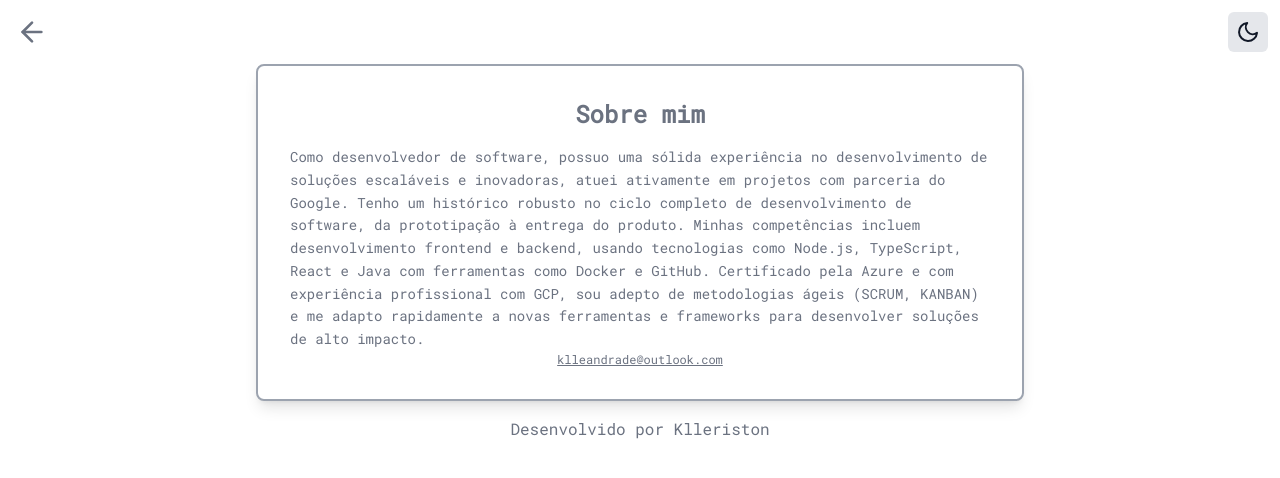
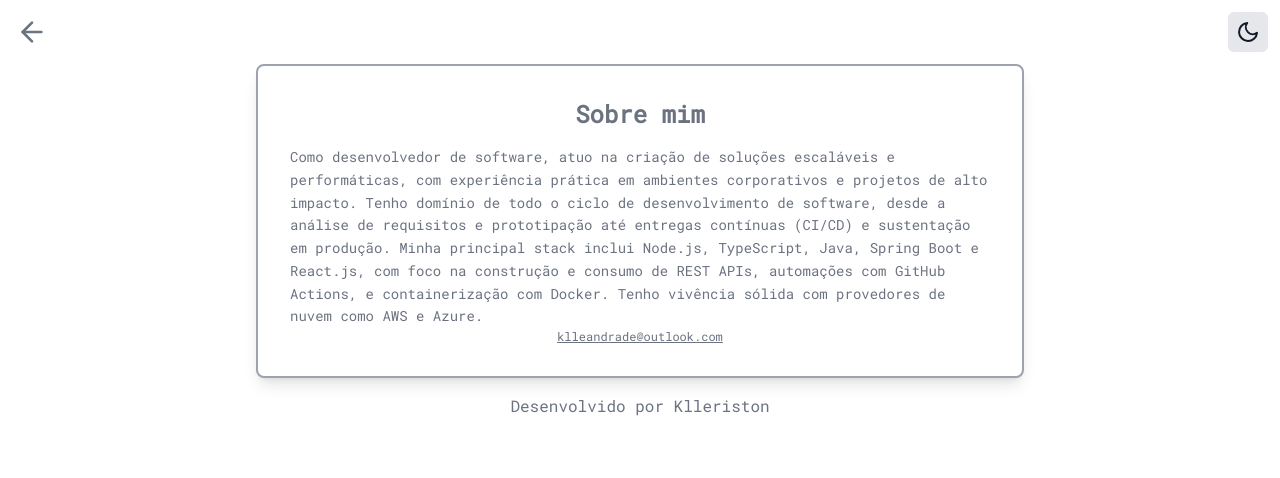
Before and after one commit to Klleriston/kekz, a Next.js app: page /sobre in a window 1280 px wide. Shown: the top 478 px of the page. Built offline with nearby package versions, Linux system fonts and the light colour scheme.

Commit message:
text update

```diff
--- a/src/app/components/AnimatedInputToAbout.tsx
+++ b/src/app/components/AnimatedInputToAbout.tsx
@@ -31,16 +31,11 @@ export function AnimatedInputToAbout() {
                     <div className="flex flex-col justify-between items-center h-full text-gray-500 dark:text-white">
                         <h1 className="text-2xl font-bold mb-4">Sobre mim</h1>
                         <p className="text-sm leading-relaxed">
-                            Como desenvolvedor de software, possuo uma sólida experiência no
-                            desenvolvimento de soluções escaláveis e inovadoras, atuei ativamente
-                            em projetos com parceria do Google. Tenho um histórico robusto no ciclo
-                            completo de desenvolvimento de software, da prototipação à entrega do
-                            produto. Minhas competências incluem desenvolvimento frontend e
-                            backend, usando tecnologias como Node.js, TypeScript, React e Java
-                            com ferramentas como Docker e GitHub. Certificado pela Azure e com
-                            experiência profissional com GCP, sou adepto de metodologias ágeis
-                            (SCRUM, KANBAN) e me adapto rapidamente a novas ferramentas e
-                            frameworks para desenvolver soluções de alto impacto.
+                            Como desenvolvedor de software, atuo na criação de soluções escaláveis e performáticas, com experiência prática em ambientes corporativos e projetos de alto impacto. Tenho domínio de todo o ciclo de desenvolvimento de software, desde a análise de requisitos e prototipação até entregas contínuas (CI/CD) e sustentação em produção.
+
+                            Minha principal stack inclui Node.js, TypeScript, Java, Spring Boot e React.js, com foco na construção e consumo de REST APIs, automações com GitHub Actions, e containerização com Docker.
+
+                            Tenho vivência sólida com provedores de nuvem como AWS e Azure.
                         </p>
                         <footer className="text-xs mt-auto">
                             <a
```
